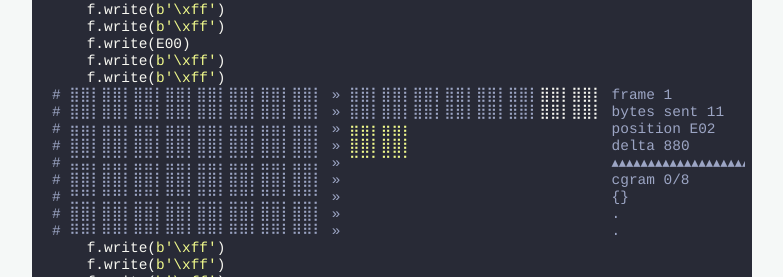
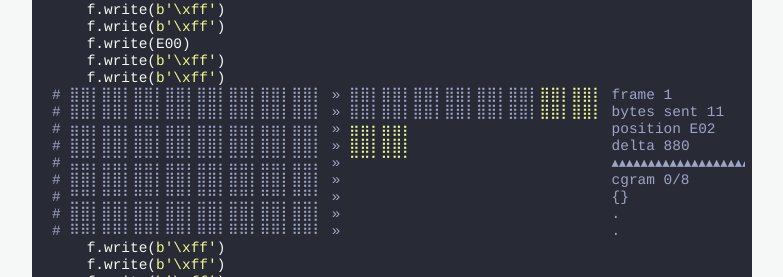
Before and after one commit to wardi/wardi.github.io, a Jekyll site: the page built from _pages/video_encoding.md, in a window 1280 px wide. Shown: the part 5462-5739 px from the top of the page, without its empty margins (248-1031 px from the left). Built offline with Jekyll 4.4.1, drawn with Linux system fonts in a browser that asks for light colours.

Commit message:
small colour fix

```diff
--- a/_pages/video_encoding.md
+++ b/_pages/video_encoding.md
@@ -191,8 +191,8 @@ so the first few frames are spent drawing blocks:
     <span class="n">f</span><span class="p">.</span><span class="n">write</span><span class="p">(</span><span class="n">E00</span><span class="p">)</span>
     <span class="n">f</span><span class="p">.</span><span class="n">write</span><span class="p">(</span><span class="sa">b</span><span class="s">'</span><span class="se">\xff</span><span class="s">'</span><span class="p">)</span>
     <span class="n">f</span><span class="p">.</span><span class="n">write</span><span class="p">(</span><span class="sa">b</span><span class="s">'</span><span class="se">\xff</span><span class="s">'</span><span class="p">)</span>
-<span class="c1"># ⣿⣿⡇⣿⣿⡇⣿⣿⡇⣿⣿⡇⣿⣿⡇⣿⣿⡇⣿⣿⡇⣿⣿⡇ » ⣿⣿⡇⣿⣿⡇⣿⣿⡇⣿⣿⡇⣿⣿⡇⣿⣿⡇<span class="n">⣿⣿⡇⣿⣿⡇</span> frame 1
-# ⣿⣿⡇⣿⣿⡇⣿⣿⡇⣿⣿⡇⣿⣿⡇⣿⣿⡇⣿⣿⡇⣿⣿⡇ » ⣿⣿⡇⣿⣿⡇⣿⣿⡇⣿⣿⡇⣿⣿⡇⣿⣿⡇<span class="n">⣿⣿⡇⣿⣿⡇</span> bytes sent 11
+<span class="c1"># ⣿⣿⡇⣿⣿⡇⣿⣿⡇⣿⣿⡇⣿⣿⡇⣿⣿⡇⣿⣿⡇⣿⣿⡇ » ⣿⣿⡇⣿⣿⡇⣿⣿⡇⣿⣿⡇⣿⣿⡇⣿⣿⡇<span class="s">⣿⣿⡇⣿⣿⡇</span> frame 1
+# ⣿⣿⡇⣿⣿⡇⣿⣿⡇⣿⣿⡇⣿⣿⡇⣿⣿⡇⣿⣿⡇⣿⣿⡇ » ⣿⣿⡇⣿⣿⡇⣿⣿⡇⣿⣿⡇⣿⣿⡇⣿⣿⡇<span class="s">⣿⣿⡇⣿⣿⡇</span> bytes sent 11
 # ⣶⣶⡆⣶⣶⡆⣶⣶⡆⣶⣶⡆⣶⣶⡆⣶⣶⡆⣶⣶⡆⣶⣶⡆ » <span class="s">⣶⣶⡆⣶⣶⡆</span>⠀⠀⠀⠀⠀⠀⠀⠀⠀⠀⠀⠀⠀⠀⠀⠀⠀⠀ position E02
 # ⣿⣿⡇⣿⣿⡇⣿⣿⡇⣿⣿⡇⣿⣿⡇⣿⣿⡇⣿⣿⡇⣿⣿⡇ » <span class="s">⣿⣿⡇⣿⣿⡇</span>⠀⠀⠀⠀⠀⠀⠀⠀⠀⠀⠀⠀⠀⠀⠀⠀⠀⠀ delta 880
 # ⣭⣭⡅⣭⣭⡅⣭⣭⡅⣭⣭⡅⣭⣭⡅⣭⣭⡅⣭⣭⡅⣭⣭⡅ » <span class="s">⠉⠉⠁⠉⠉⠁</span>⠀⠀⠀⠀⠀⠀⠀⠀⠀⠀⠀⠀⠀⠀⠀⠀⠀⠀ ▴▴▴▴▴▴▴▴▴▴▴▴▴▴▴▴▴▴▴▴▴▴▴▴▴▴▴▴▴▴▴▴▴▴▴▴▴▴▴▴▴▴▴▴▴▴▴▴▴▴
```
